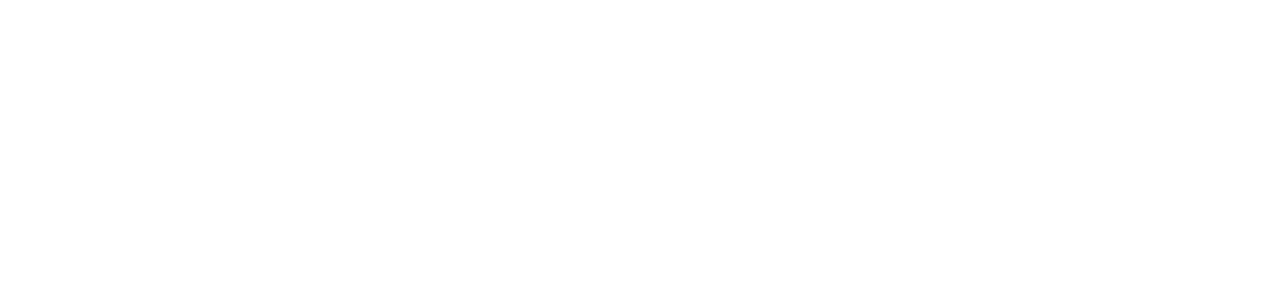
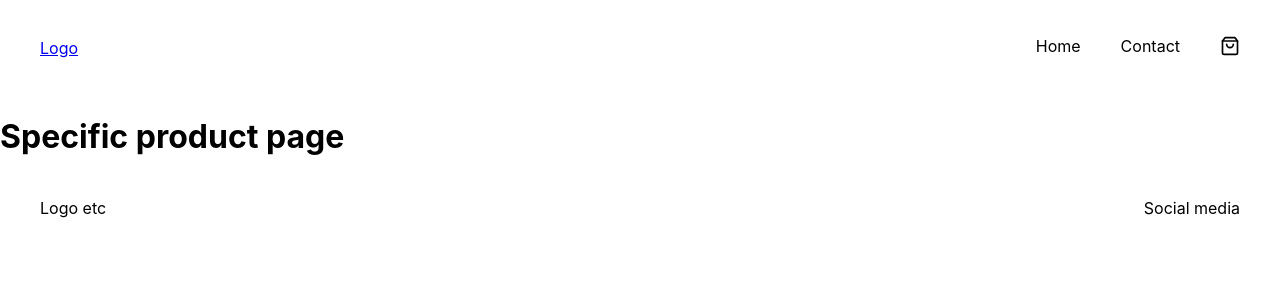
Before and after one commit to asimenstad/javascript-frameworks-ca, a React (Create React App) app: page /products/1 in a window 1280 px wide. Before the commit this address had no page. Shown: the top 300 px of the page. Built offline with nearby package versions, Linux system fonts and the light colour scheme.

Commit message:
Added link to product cards

```diff
--- a/src/App.js
+++ b/src/App.js
@@ -12,7 +12,7 @@
       <Routes>
         <Route path="/" element={<Layout />}>
           <Route index element={<Home />} />
-          <Route path="product" element={<Product />} />
+          <Route path="products/:id" element={<Product />} />
           <Route path="contact" element={<Contact />} />
           <Route path="checkout" element={<Checkout />} />
         </Route>
--- a/src/components/Products/Products.jsx
+++ b/src/components/Products/Products.jsx
@@ -2,6 +2,7 @@
 import Card from "../Card/Card";
 import { ProductsWrapper } from "./Products.styled";
 import useApi from "../../hooks/useApi";
+import { Link } from "react-router-dom";
 
 function Products() {
   const { data, isLoading, isError } = useApi("https://api.noroff.dev/api/v1/online-shop");
@@ -15,7 +16,9 @@
   return (
     <ProductsWrapper>
       {data.map((product) => (
-        <Card key={product.id} imageUrl={product.imageUrl} title={product.title} price={product.price}></Card>
+        <Link to={product.id} key={product.id}>
+          <Card imageUrl={product.imageUrl} title={product.title} price={product.price}></Card>
+        </Link>
       ))}
     </ProductsWrapper>
   );
```
